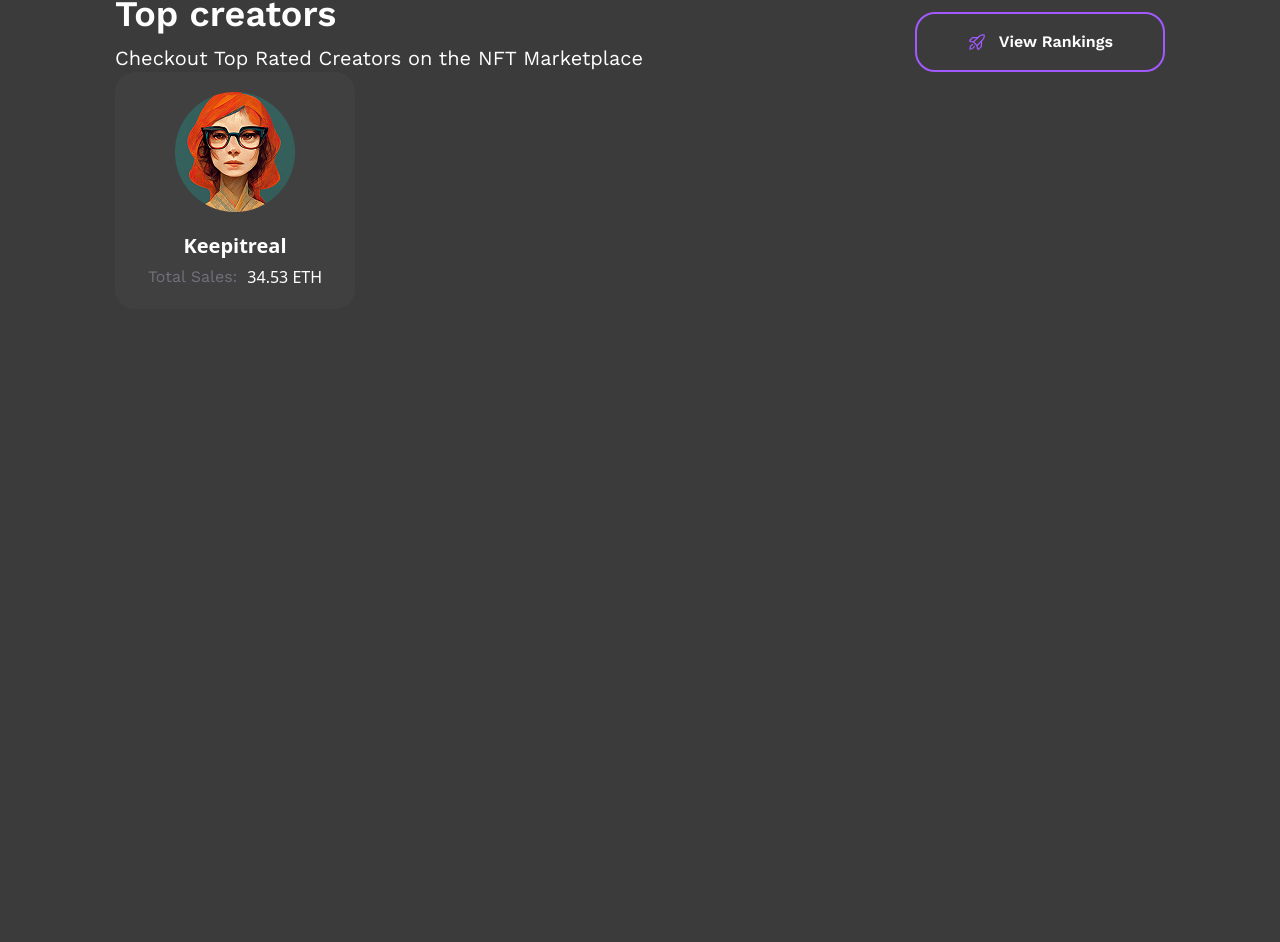
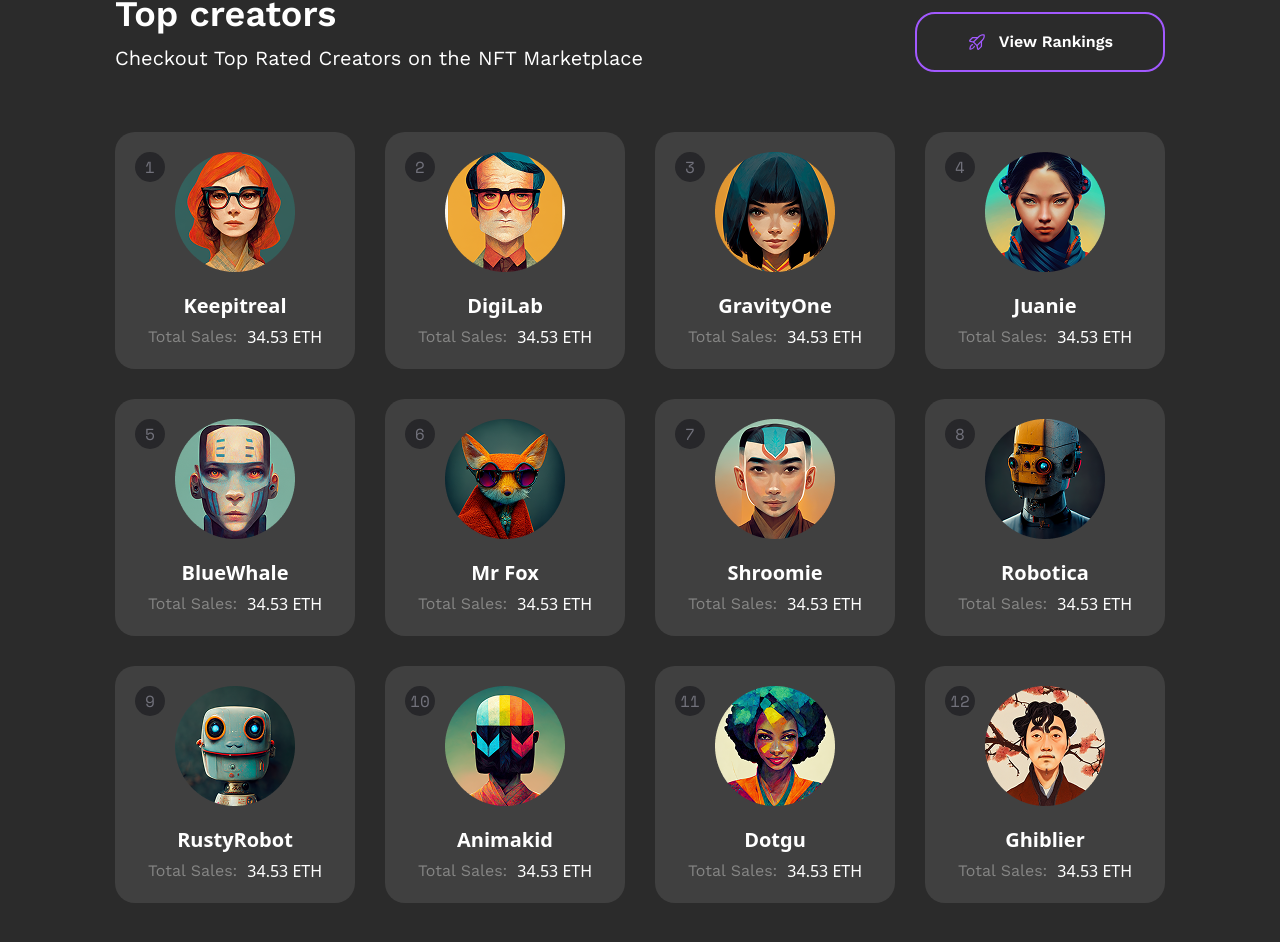
Before and after one commit to Special7ka/NFT-Marketplace, a React (Vite) app: page / in a window 1280 px wide. Shown: the part 1951-2893 px from the top of the page. Before the commit the page ends 2340 px from the top, so only its background shows below. Built offline with nearby package versions, Linux system fonts and the light colour scheme.

Commit message:
added TopCreator section

```diff
--- a/src/components/Sections/TopRatedSection.tsx
+++ b/src/components/Sections/TopRatedSection.tsx
@@ -6,6 +6,61 @@ export const TopRatedSection = () => {
     {
       img: "/images/TopCreatorsImg/Keepitreal.png",
       name: "Keepitreal",
+      sales: "34.53 ETH",
+    },
+    {
+      img: "/images/TopCreatorsImg/DigiLab.png",
+      name: "DigiLab",
+      sales: "34.53 ETH",
+    },
+    {
+      img: "/images/TopCreatorsImg/GravityOne.png",
+      name: "GravityOne",
+      sales: "34.53 ETH",
+    },
+    {
+      img: "/images/TopCreatorsImg/Juanie.png",
+      name: "Juanie",
+      sales: "34.53 ETH",
+    },
+    {
+      img: "/images/TopCreatorsImg/BlueWhale.png",
+      name: "BlueWhale",
+      sales: "34.53 ETH",
+    },
+    {
+      img: "/images/TopCreatorsImg/MrFox.png",
+      name: "Mr Fox",
+      sales: "34.53 ETH",
+    },
+    {
+      img: "/images/TopCreatorsImg/Shroomie.png",
+      name: "Shroomie",
+      sales: "34.53 ETH",
+    },
+    {
+      img: "/images/TopCreatorsImg/Pobotica.png",
+      name: "Robotica",
+      sales: "34.53 ETH",
+    },
+    {
+      img: "/images/TopCreatorsImg/RustyRobot.png",
+      name: "RustyRobot",
+      sales: "34.53 ETH",
+    },
+    {
+      img: "/images/TopCreatorsImg/Animakid.png",
+      name: "Animakid",
+      sales: "34.53 ETH",
+    },
+    {
+      img: "/images/TopCreatorsImg/Dotgu.png",
+      name: "Dotgu",
+      sales: "34.53 ETH",
+    },
+    {
+      img: "/images/TopCreatorsImg/Chiblier.png",
+      name: "Ghiblier",
       sales: "34.53 ETH",
     },
   ];
@@ -28,17 +83,25 @@ export const TopRatedSection = () => {
           View Rankings
         </Button>
       </div>
-      <div className="grid grid-cols-4">
+      <div className="grid grid-cols-4 gap-y-[30px] gap-x-[30px] mt-[60px]">
         {creators.map((creator, index) => (
           <div
             key={index}
-            className="bg-neutral-700 rounded-[20px] p-[20px] flex gap-[20px] flex-col items-center justify-center  max-w-[240px]"
+            className="relative bg-neutral-700 rounded-[20px] p-[20px] flex gap-[20px] flex-col items-center justify-center  "
           >
+            <div
+              className="absolute top-[20px] left-[20px] text-zinc-500
+                            font-SpaceMono rounded-[20px]
+                            bg-zinc-800 w-[30px] text-center h-[30px]
+                            flex  items-center justify-center"
+            >
+              {index + 1}
+            </div>
             <img src={creator.img} alt={getAltFromPath(creator.img)} />
             <div className="flex flex-col items-center gap-[5px]">
-              <p className="text-xl font-semibold">Keepitreal</p>
+              <p className="text-xl font-semibold">{creator.name}</p>
               <div className="flex gap-[10px]">
-                <div className="text-zinc-500 font-WorkSans">Total Sales:</div>
+                <div className="text-[#858584] font-WorkSans">Total Sales:</div>
                 <div>{creator.sales}</div>
               </div>
             </div>
--- a/src/index.css
+++ b/src/index.css
@@ -2,7 +2,7 @@
 @import "tailwindcss";
 
 body {
-  @apply bg-[#3B3B3B];
+  @apply bg-[#2B2B2B];
   @apply text-white;
 }
 @theme {
```
